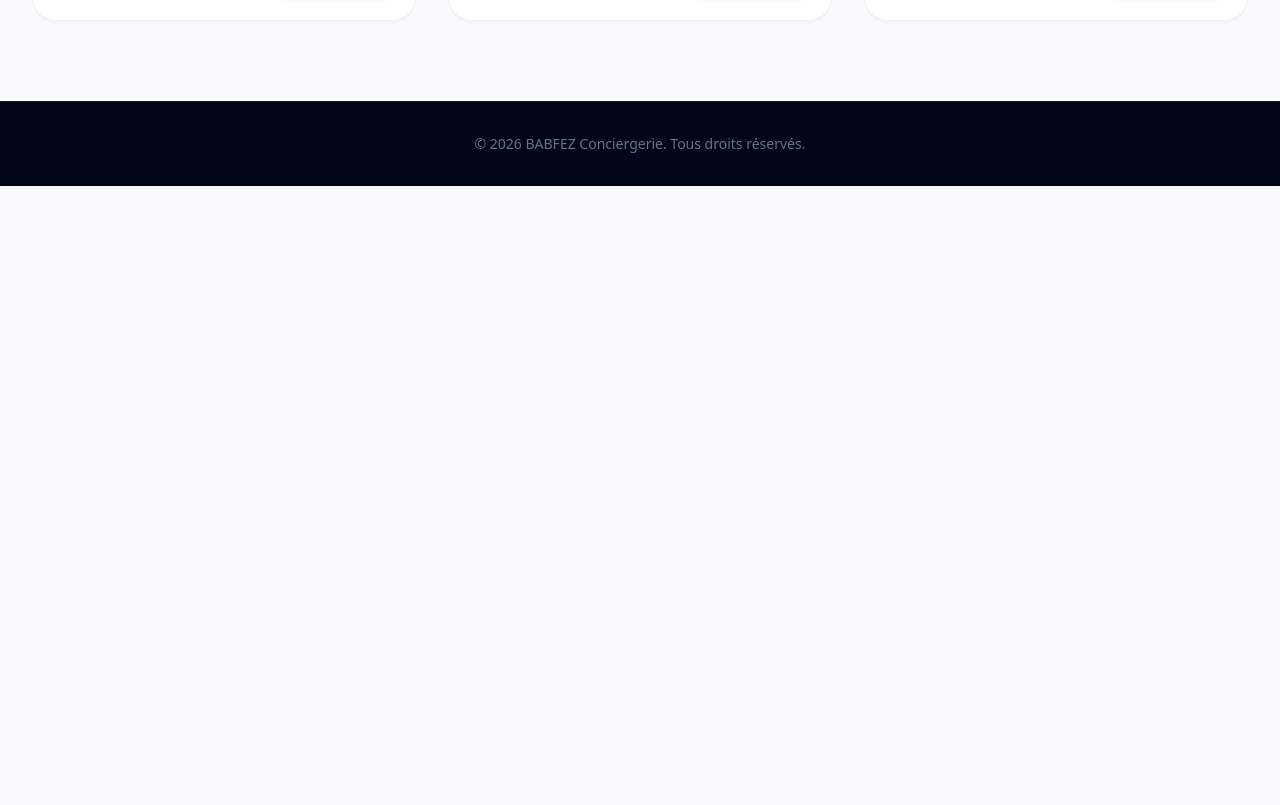
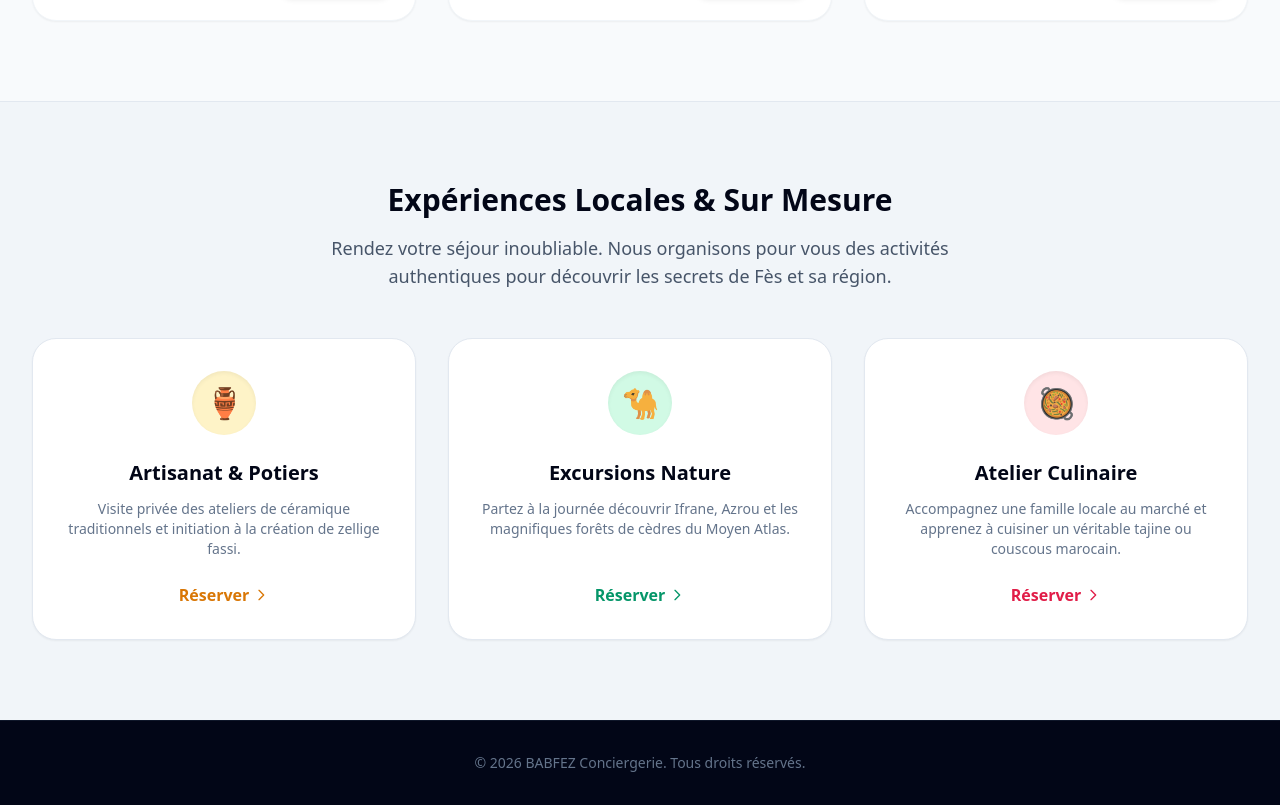
Before and after one commit to anoirqotbi87-debug/babfez, a Next.js app: page /reserver in a window 1280 px wide. Shown: the part 1166-1971 px from the top of the page. Before the commit the page ends 1352 px from the top, so only its background shows below. Built offline with nearby package versions, Linux system fonts and the light colour scheme.

Commit message:
feat: Add experiences section to traveler page

```diff
--- a/src/app/reserver/page.tsx
+++ b/src/app/reserver/page.tsx
@@ -244,6 +244,48 @@ export default function Reserver() {
         </div>
       </section>
 
+      {/* SECTION EXPERIENCES LOCALES */}
+      <section id="experiences" className="py-20 bg-slate-100 border-t border-slate-200">
+        <div className="max-w-7xl mx-auto px-4 sm:px-6 lg:px-8">
+          <div className="text-center mb-12">
+            <h2 className="text-3xl font-extrabold text-slate-950 mb-4">Expériences Locales & Sur Mesure</h2>
+            <p className="text-lg text-slate-600 max-w-2xl mx-auto font-medium">
+              Rendez votre séjour inoubliable. Nous organisons pour vous des activités authentiques pour découvrir les secrets de Fès et sa région.
+            </p>
+          </div>
+
+          <div className="grid md:grid-cols-3 gap-8">
+            {/* Experience 1 */}
+            <div className="bg-white rounded-3xl p-8 shadow-sm border border-slate-200 text-center flex flex-col items-center hover:shadow-md transition-shadow">
+              <div className="w-16 h-16 bg-amber-100 rounded-full flex items-center justify-center text-amber-600 mb-6 text-3xl shadow-inner">🏺</div>
+              <h3 className="font-extrabold text-xl text-slate-950 mb-3">Artisanat & Potiers</h3>
+              <p className="text-sm text-slate-500 mb-6 font-medium">Visite privée des ateliers de céramique traditionnels et initiation à la création de zellige fassi.</p>
+              <a href="https://wa.me/212778874114?text=Bonjour,%20je%20souhaite%20des%20informations%20sur%20l'expérience%20Artisanat." target="_blank" rel="noreferrer" className="mt-auto text-amber-600 font-bold hover:text-amber-700 flex items-center gap-1">
+                Réserver <svg className="w-4 h-4" fill="none" stroke="currentColor" viewBox="0 0 24 24"><path strokeLinecap="round" strokeLinejoin="round" strokeWidth="2" d="M9 5l7 7-7 7"/></svg>
+              </a>
+            </div>
+            {/* Experience 2 */}
+            <div className="bg-white rounded-3xl p-8 shadow-sm border border-slate-200 text-center flex flex-col items-center hover:shadow-md transition-shadow">
+              <div className="w-16 h-16 bg-emerald-100 rounded-full flex items-center justify-center text-emerald-600 mb-6 text-3xl shadow-inner">🐪</div>
+              <h3 className="font-extrabold text-xl text-slate-950 mb-3">Excursions Nature</h3>
+              <p className="text-sm text-slate-500 mb-6 font-medium">Partez à la journée découvrir Ifrane, Azrou et les magnifiques forêts de cèdres du Moyen Atlas.</p>
+              <a href="https://wa.me/212778874114?text=Bonjour,%20je%20souhaite%20des%20informations%20sur%20les%20excursions%20Atlas." target="_blank" rel="noreferrer" className="mt-auto text-emerald-600 font-bold hover:text-emerald-700 flex items-center gap-1">
+                Réserver <svg className="w-4 h-4" fill="none" stroke="currentColor" viewBox="0 0 24 24"><path strokeLinecap="round" strokeLinejoin="round" strokeWidth="2" d="M9 5l7 7-7 7"/></svg>
+              </a>
+            </div>
+            {/* Experience 3 */}
+            <div className="bg-white rounded-3xl p-8 shadow-sm border border-slate-200 text-center flex flex-col items-center hover:shadow-md transition-shadow">
+              <div className="w-16 h-16 bg-rose-100 rounded-full flex items-center justify-center text-rose-600 mb-6 text-3xl shadow-inner">🥘</div>
+              <h3 className="font-extrabold text-xl text-slate-950 mb-3">Atelier Culinaire</h3>
+              <p className="text-sm text-slate-500 mb-6 font-medium">Accompagnez une famille locale au marché et apprenez à cuisiner un véritable tajine ou couscous marocain.</p>
+              <a href="https://wa.me/212778874114?text=Bonjour,%20je%20souhaite%20des%20informations%20sur%20l'atelier%20culinaire." target="_blank" rel="noreferrer" className="mt-auto text-rose-600 font-bold hover:text-rose-700 flex items-center gap-1">
+                Réserver <svg className="w-4 h-4" fill="none" stroke="currentColor" viewBox="0 0 24 24"><path strokeLinecap="round" strokeLinejoin="round" strokeWidth="2" d="M9 5l7 7-7 7"/></svg>
+              </a>
+            </div>
+          </div>
+        </div>
+      </section>
+
       {/* Footer */}
       <footer className="bg-slate-950 py-8 border-t border-slate-900 text-center text-slate-500 text-sm">
         <p>&copy; 2026 BABFEZ Conciergerie. Tous droits réservés.</p>
```
